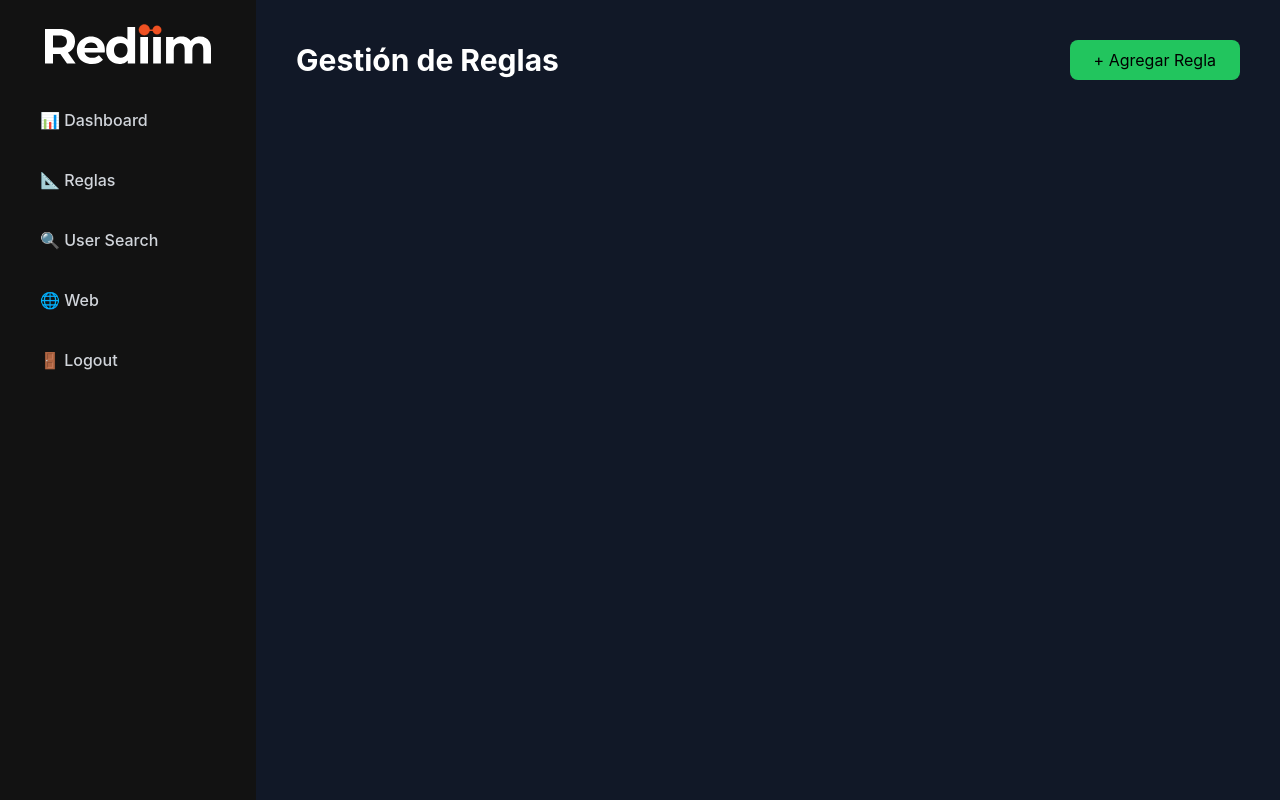
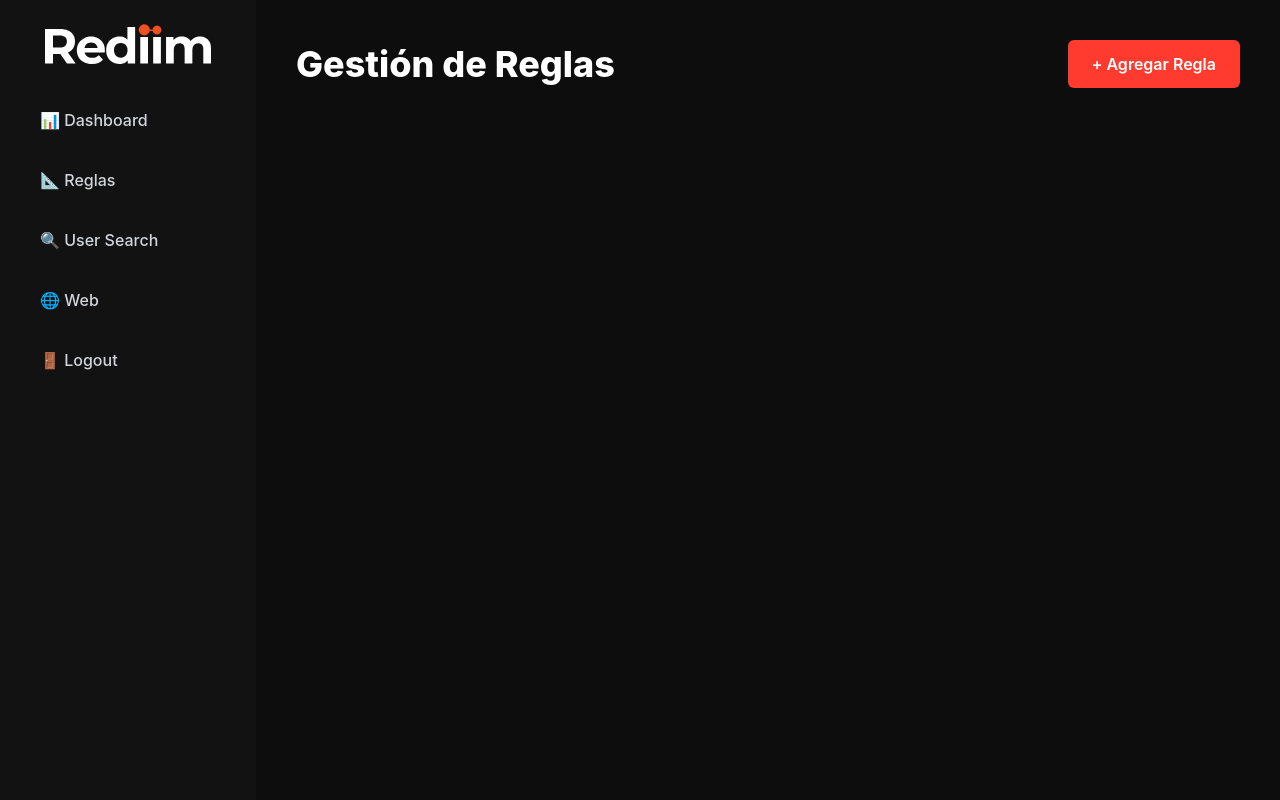
Before and after one commit to bpizzani/order-vault-api, a Flask app: template order_vault/templates/rules.html in a window 1280 px wide. Run offline with Flask 3, Linux system fonts and the light colour scheme; the template is opened without the code that fills it, so the values that code supplies are empty; some libraries are stand-ins or nearby versions.

Commit message:
Update rules.html

```diff
--- a/order_vault/templates/rules.html
+++ b/order_vault/templates/rules.html
@@ -7,46 +7,48 @@
     <link rel="stylesheet" href="{{ url_for('static', filename='css/theme.css') }}">
     <script src="https://cdn.tailwindcss.com"></script>
 </head>
-<body class="bg-gray-900 text-white">
-    <div class="flex h-screen">
-        <!-- Sidebar -->
+<body>
+  <div class="flex h-screen overflow-hidden">
     {% include "_sidebar.html" %}
 
-        <!-- Main Content -->
-        <main class="flex-1 p-10">
-            <div class="flex justify-between items-center mb-6">
-                <h1 class="text-3xl font-bold">Gestión de Reglas</h1>
-                <button id="openModal" class="bg-green-500 text-black py-2 px-6 rounded-lg hover:bg-green-600">+ Agregar Regla</button>
+    <main class="flex-1 overflow-y-auto p-10">
+      <div class="flex justify-between items-center mb-8">
+        <h1 class="text-4xl font-extrabold">Gestión de Reglas</h1>
+        <button id="openModal" class="button-rediim">+ Agregar Regla</button>
       </div>
 
-            <!-- Rules Grid -->
-            <div id="rulesGrid" class="grid grid-cols-1 md:grid-cols-2 lg:grid-cols-3 gap-6">
-                <!-- Dynamic rules will be inserted here -->
+      <div id="rulesGrid" class="grid-gap">
+        <!-- Rules will go here -->
       </div>
     </main>
   </div>
 
   <!-- Modal -->
   <div id="ruleModal" class="fixed inset-0 hidden bg-black bg-opacity-50 flex justify-center items-center">
-        <div class="bg-gray-800 p-8 rounded-lg w-96">
+    <div class="modal">
       <h2 class="text-xl font-bold mb-4">Agregar Regla</h2>
       <form id="ruleForm">
-                <label class="block mb-2">Atributo:</label>
-                <select id="attribute" class="w-full p-2 mb-4 bg-gray-700 text-white rounded">
+        <label>Atributo:</label>
+        <select id="attribute" class="input-rediim w-full mb-4">
           <option value="device_id">Device ID</option>
           <option value="email">Email</option>
           <option value="phone">Phone</option>
           <option value="card_details">Card Details</option>
         </select>
-                <label class="block mb-2">Umbral:</label>
-                <input type="number" id="threshold" class="w-full p-2 mb-4 bg-gray-700 text-white rounded" required>
-                <label class="block mb-2">Promocode:</label>
-                <input type="text" id="promocode" class="w-full p-2 mb-4 bg-gray-700 text-white rounded" required>
-                <button type="submit" class="bg-green-500 w-full py-2 text-black rounded hover:bg-green-600">Agregar</button>
+
+        <label>Umbral:</label>
+        <input type="number" id="threshold" class="input-rediim w-full mb-4" required>
+
+        <label>Promocode:</label>
+        <input type="text" id="promocode" class="input-rediim w-full mb-6" required>
+
+        <button type="submit" class="button-rediim w-full">Agregar</button>
       </form>
-            <button id="closeModal" class="mt-4 w-full bg-red-500 py-2 rounded hover:bg-red-600">Cancelar</button>
+
+      <button id="closeModal" class="w-full mt-4 button-rediim bg-red-500 hover:bg-red-600">Cancelar</button>
     </div>
   </div>
+</body>
 
     <script>
         document.getElementById("openModal").addEventListener("click", () => {
@@ -108,5 +110,4 @@
 
         document.addEventListener("DOMContentLoaded", loadRules);
     </script>
-</body>
 </html>
```
Lines whose indentation alone changed are shown as unchanged.
